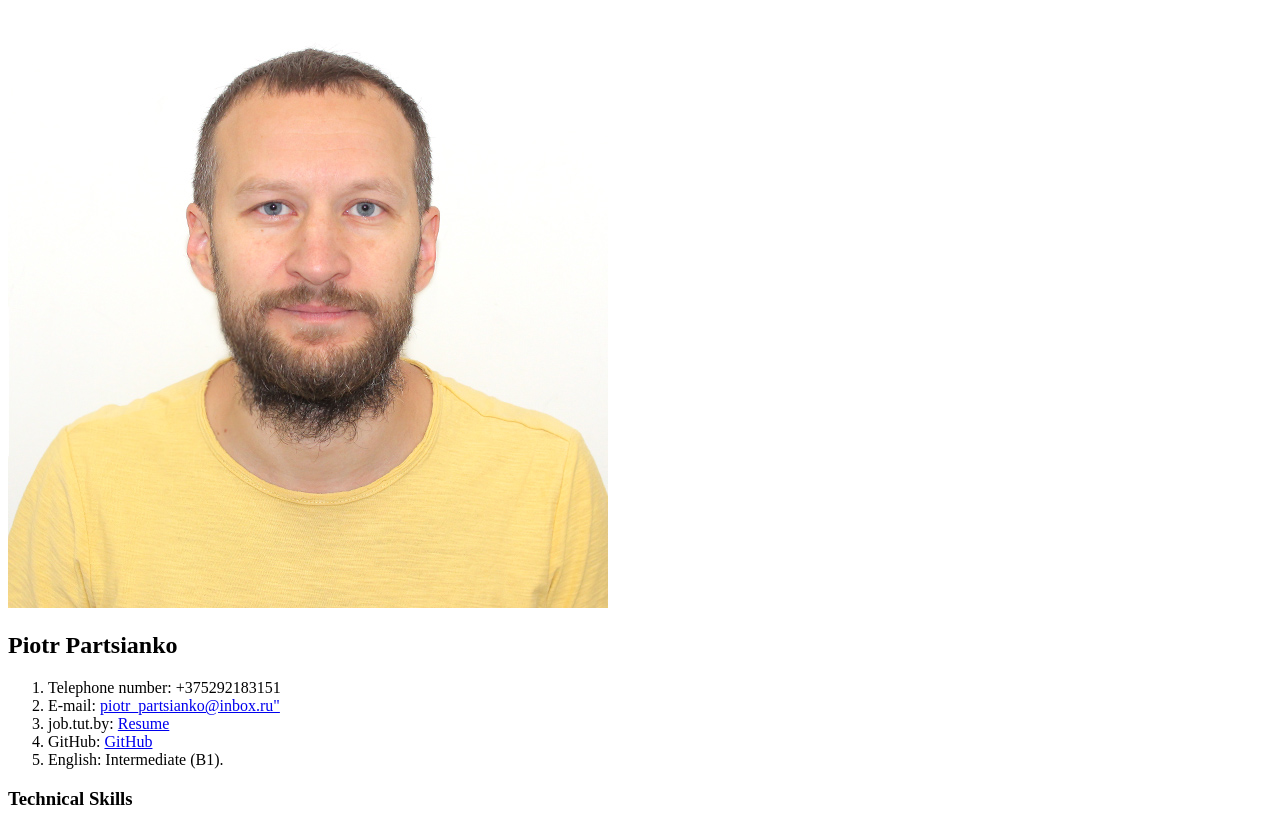
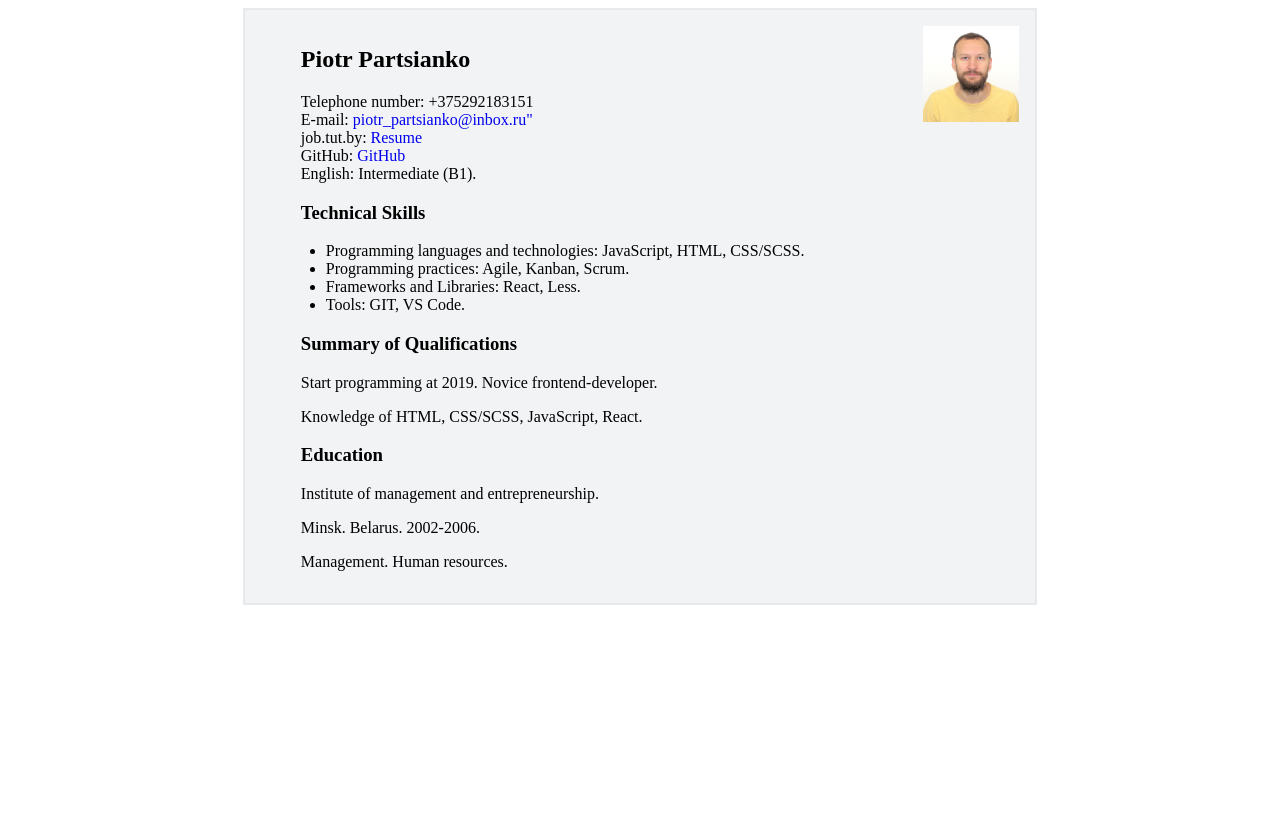
Before and after one commit to Piotr-reader/rsschool-cv, a plain HTML site: page index.html in a window 1280 px wide. Shown: the top 813 px of the page. Drawn offline with Linux system fonts and the light colour scheme.

Commit message:
feat(cv-html): add style

```diff
--- a/index.html
+++ b/index.html
@@ -4,6 +4,45 @@
 <head>
     <meta charset="UTF-8">
     <title>HTML, CSS & Git</title>
+    <style>
+        main {
+            text-align: center;
+        }
+
+        h1,
+        h3,
+        p {
+            padding-left: 40px;
+        }
+
+        section {
+            display: block;
+            text-align: left;
+            width: 60%;
+            background: #F1F3F4;
+            border: 2px solid #E7EAED;
+            padding: 1rem;
+            margin: auto;
+        }
+
+        a {
+            text-decoration: none;
+        }
+
+        ol {
+            list-style-type: none;
+        }
+
+        ul {
+            padding-left: 65px;
+        }
+
+        img {
+            float: right;
+            width: 6rem;
+            margin: auto;
+        }
+    </style>
 </head>
 
 <body>
```
